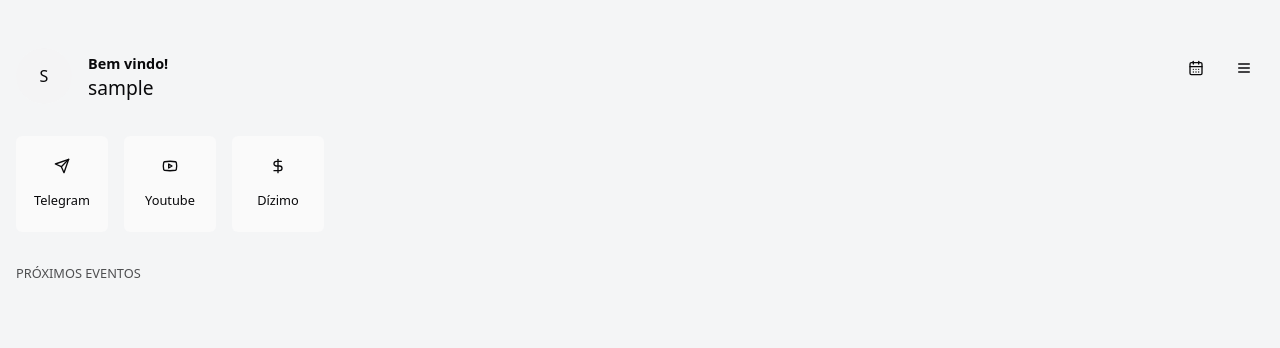
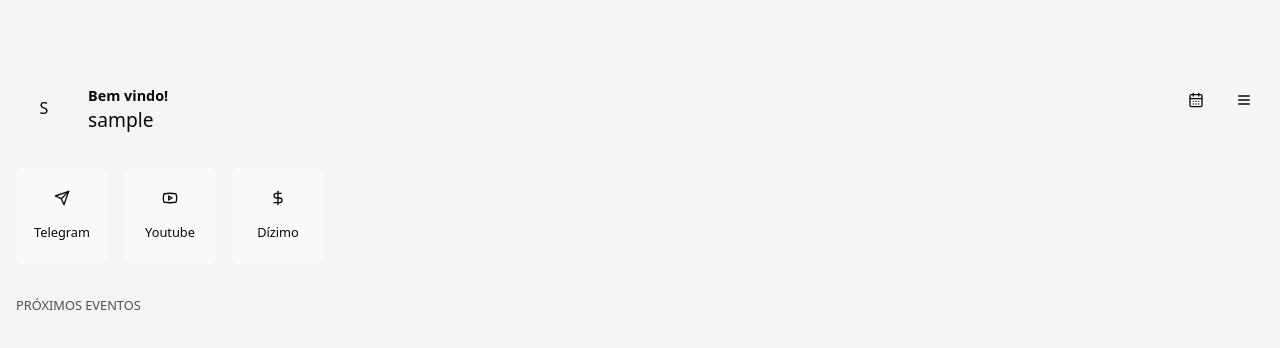
Before and after one commit to marciosaraiva7/icnv-front, a React (Vite) app: page / in a window 1280 px wide. Shown: the top 348 px of the page. Built offline with nearby package versions, Linux system fonts and the light colour scheme; no server answers; sample sign-in values are in the browser's storage; a web font is replaced by a local one.

Commit message:
update padding top

```diff
--- a/src/pages/homepage.tsx
+++ b/src/pages/homepage.tsx
@@ -49,7 +49,7 @@ const Home = () => {
   }, []);
 
   return (
-    <div>
+    <div className="pt-[2rem]">
       <div className="px-[1rem] pt-[3rem] mb-[2rem] flex justify-between ">
         <div className="flex gap-[1rem] items-center">
           {!loading ? (
```
